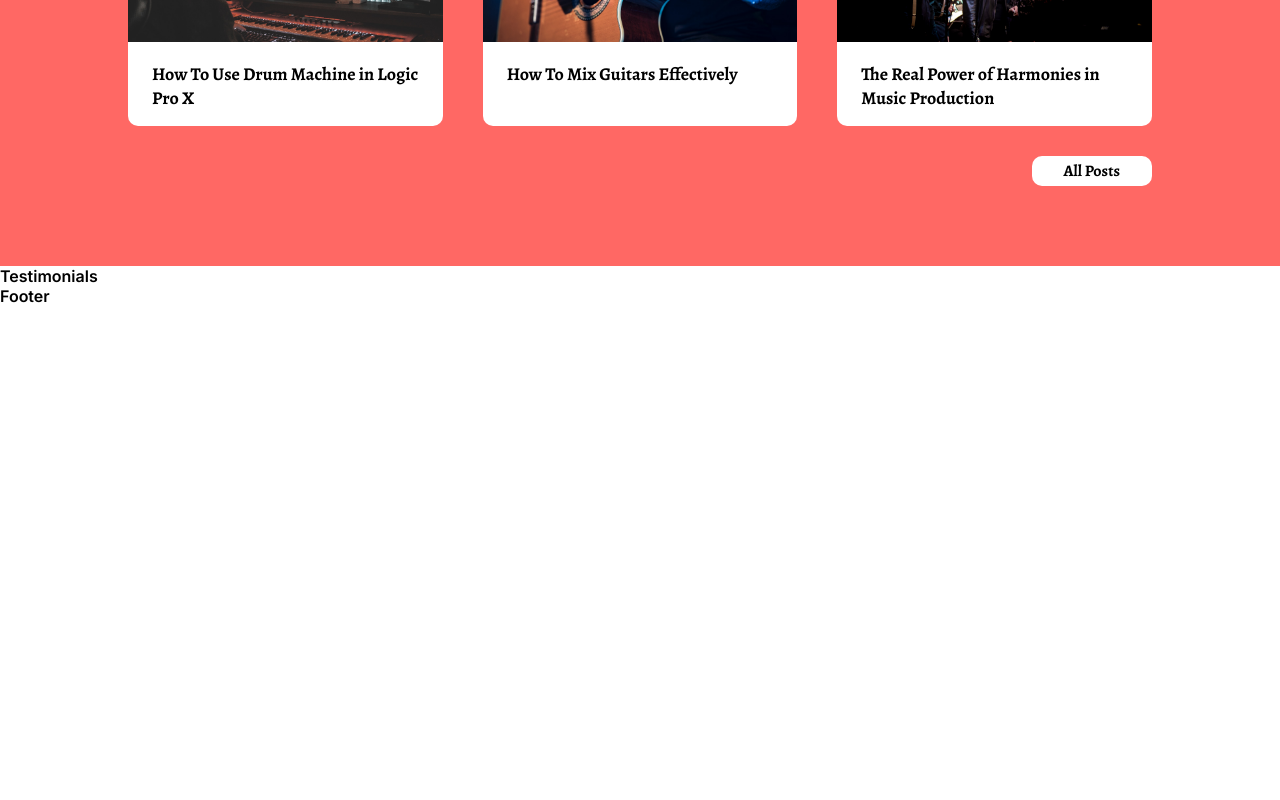
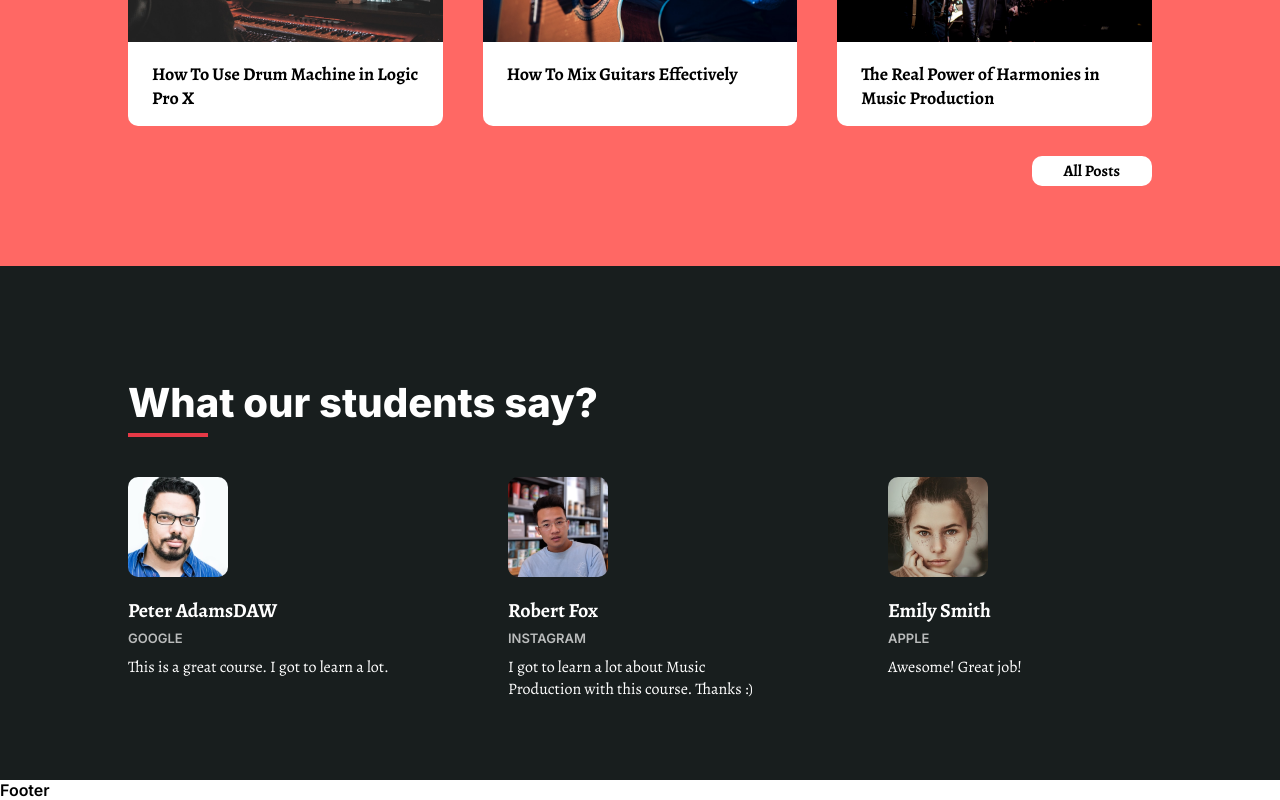
Before and after one commit to CSTKajesz/My_Reacts, a React (Vite) app in the folder Responsive-With-Figma/front-end/: page / in a window 1280 px wide. Shown: the part 2158-2958 px from the top of the page. Before the commit the page ends 2464 px from the top, so only its background shows below. Built offline with nearby package versions, Linux system fonts and the light colour scheme.

Commit message:
Section Testimonials

```diff
--- a/Responsive-With-Figma/front-end/src/components/Testimonials/Testimonials.css
+++ b/Responsive-With-Figma/front-end/src/components/Testimonials/Testimonials.css
@@ -0,0 +1,36 @@
+#testimonials .content-container {
+    margin-top: 50px;
+    justify-content: space-between;
+}
+
+#testimonials .testimonial {
+    width: 264px;
+}
+
+#testimonials .testimonial img {
+    width: 100px;
+    height: 100px;
+    border-radius: 10px;
+}
+
+#testimonials .testimonial .name {
+    font-family: "Alegreya", serif;
+    font-weight: 700;
+    font-size: 20px;
+    margin-top: 16px;
+}
+
+#testimonials .testimonial .company-name {
+    font-size: 13px;
+    text-transform: uppercase;
+    padding: 6px 0;
+    opacity: 0.7;
+}
+
+#testimonials .testimonial .review {
+    font-family: "Alegreya", serif;
+    font-weight: 400;
+    font-size: 16px;
+    line-height: 22px;
+    margin-top: 4px;
+}
--- a/Responsive-With-Figma/front-end/src/components/Testimonials/Testimonials.jsx
+++ b/Responsive-With-Figma/front-end/src/components/Testimonials/Testimonials.jsx
@@ -1,10 +1,30 @@
 import React from 'react'
 import "./Testimonials.css"
+import testimonials from "./testimonals"
 
 
 const Testimonials = () => {
     return (
-        <div>Testimonials</div>
+        <section id="testimonials" className="dark-gray">
+            <div className="wrapper">
+                <h2>What our students say?</h2>
+
+                <div className="content-container">
+                    {testimonials.map((testimonial, index) => (
+                        <div className="testimonial" key={index}>
+                            <a href="#">
+                                <img src={testimonial.image} alt="" />
+                            </a>
+                            <div className="reviewer-details">
+                                <div className="name">{testimonial.name}</div>
+                                <div className="company-name">{testimonial.company}</div>
+                                <div className="review">{testimonial.message}</div>
+                            </div>
+                        </div>
+                    ))}
+                </div>
+            </div>
+        </section>
     )
 }
 
--- /dev/null
+++ b/Responsive-With-Figma/front-end/src/components/Testimonials/testimonals.js
@@ -0,0 +1,24 @@
+import { testimonial1, testimonial2, testimonial3 } from '../../assets'
+
+const testimonals = [
+    {
+        name: "Peter AdamsDAW",
+        image: testimonial1,
+        message: "This is a great course. I got to learn a lot.",
+        company: "Google"
+    },
+    {
+        name: "Robert Fox",
+        image: testimonial2,
+        message: "I got to learn a lot about Music Production with this course. Thanks :)",
+        company: "Instagram"
+    },
+    {
+        name: "Emily Smith",
+        image: testimonial3,
+        message: "Awesome! Great job!",
+        company: "Apple"
+    },
+];
+
+export default testimonals;
```
Also changed, not shown: Responsive-With-Figma/front-end/src/components/Blog/Blog_2.jsx (deleted, +0 -51 lines).
